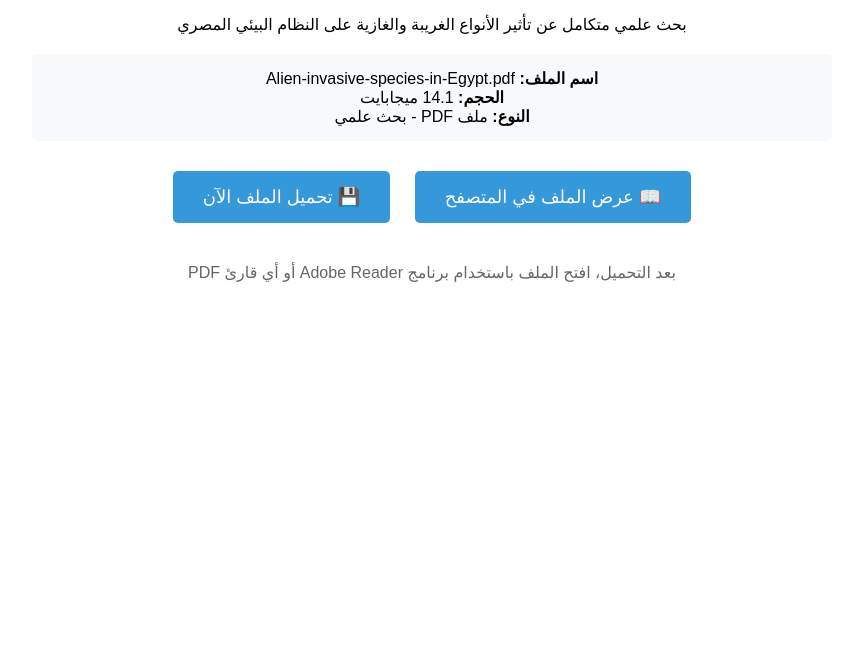
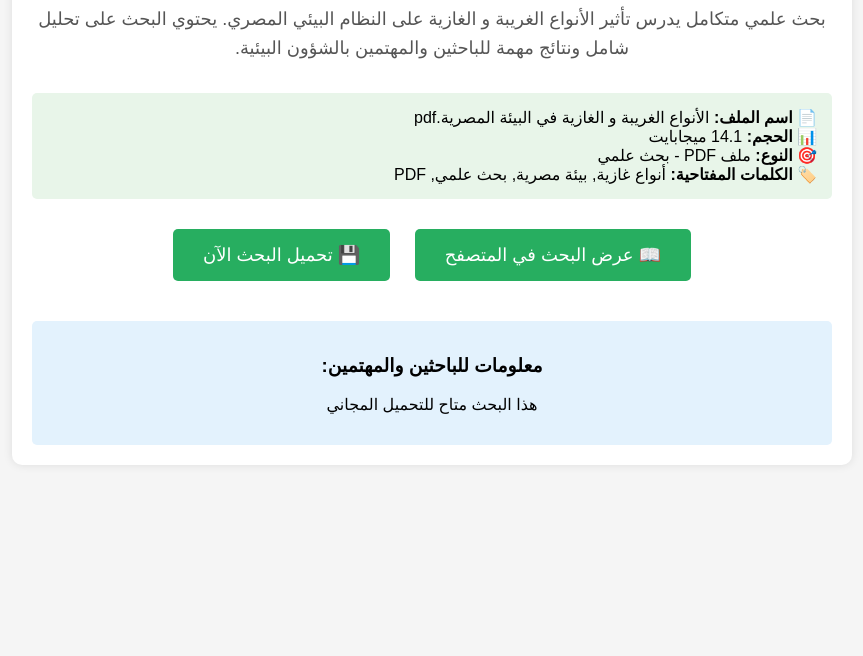
Before and after one commit to melhellw/my-pdf-host, a plain HTML site: page index.html in a window 1280 px wide. Shown: the part 144-800 px from the top of the page, without its empty margins (208-1071 px from the left). Drawn offline with Linux system fonts and the light colour scheme.

Commit message:
Update index.html
Edit new code

```diff
--- a/index.html
+++ b/index.html
@@ -1,27 +1,48 @@
 <!DOCTYPE html>
-<html>
+<html lang="ar" dir="rtl">
 <head>
-    <title>الأنواع الغريبة والغازية في البيئة المصرية - بحث علمي</title>
-    <meta name="description" content="بحث علمي عن الأنواع الغريبة والغازية في البيئة المصرية">
+    <meta charset="UTF-8">
+    <meta name="viewport" content="width=device-width, initial-scale=1.0">
+    <title>الأنواع الغريبة و الغازية في البيئة المصرية - بحث علمي PDF</title>
+    <meta name="description" content="تحميل بحث كامل عن الأنواع الغريبة و الغازية في البيئة المصرية - دراسة علمية شاملة بتنسيق PDF">
+    <meta name="keywords" content="الأنواع الغازية, البيئة المصرية, بحث علمي, PDF, الأنواع الغريبة, مصر, بيئة">
+    <meta name="author" content="موقع الأبحاث العلمية">
+
+    <!-- Open Graph for social media -->
+    <meta property="og:title" content="الأنواع الغريبة و الغازية في البيئة المصرية">
+    <meta property="og:description" content="بحث علمي متكامل عن تأثير الأنواع الغريبة و الغازية على النظام البيئي المصري">
+    <meta property="og:type" content="website">
+    <meta property="og:url" content="https://melheliv.github.io/my-pdf-host/">
+
     <style>
         body {
             font-family: Arial, sans-serif;
             text-align: center;
             margin: 50px;
             direction: rtl;
+            background: #f5f5f5;
         }
         .container {
             max-width: 800px;
             margin: 0 auto;
             padding: 20px;
+            background: white;
+            border-radius: 10px;
+            box-shadow: 0 0 10px rgba(0,0,0,0.1);
         }
         h1 {
             color: #2c3e50;
+            margin-bottom: 20px;
+        }
+        .description {
+            color: #555;
+            font-size: 18px;
+            line-height: 1.6;
             margin-bottom: 30px;
         }
         .download-btn {
             display: inline-block;
-            background: #3498db;
+            background: #27ae60;
             color: white;
             padding: 15px 30px;
             margin: 10px;
@@ -31,38 +52,45 @@
             transition: background 0.3s;
         }
         .download-btn:hover {
-            background: #2980b9;
+            background: #219653;
         }
         .file-info {
-            background: #f8f9fa;
+            background: #e8f5e9;
             padding: 15px;
             margin: 20px 0;
             border-radius: 5px;
+            text-align: right;
         }
     </style>
 </head>
 <body>
     <div class="container">
-        <h1>الأنواع الغريبة والغازية في البيئة المصرية</h1>
-        <p>بحث علمي متكامل عن تأثير الأنواع الغريبة والغازية على النظام البيئي المصري</p>
+        <h1>الأنواع الغربية و الغازية في البيئة المصرية - بحث علمي</h1>
+
+        <p class="description">
+            بحث علمي متكامل يدرس تأثير الأنواع الغريبة و الغازية على النظام البيئي المصري.
+            يحتوي البحث على تحليل شامل ونتائج مهمة للباحثين والمهتمين بالشؤون البيئية.
+        </p>
 
         <div class="file-info">
-            <strong>اسم الملف:</strong> Alien-invasive-species-in-Egypt.pdf<br>
-            <strong>الحجم:</strong> 14.1 ميجابايت<br>
-            <strong>النوع:</strong> ملف PDF - بحث علمي
+            <strong>📄 اسم الملف:</strong> الأنواع الغريبة و الغازية في البيئة المصرية.pdf<br>
+            <strong>📊 الحجم:</strong> 14.1 ميجابايت<br>
+            <strong>🎯 النوع:</strong> ملف PDF - بحث علمي<br>
+            <strong>🏷️ الكلمات المفتاحية:</strong> أنواع غازية, بيئة مصرية, بحث علمي, PDF
         </div>
 
         <a href="Alien-invasive-species-in-Egypt.pdf" class="download-btn" target="_blank">
-            📖 عرض الملف في المتصفح
+            📖 عرض البحث في المتصفح
         </a>
 
-        <a href="Alien-invasive-species-in-Egypt.pdf" class="download-btn" download="الأنواع-الدخيلة-في-مصر.pdf">
-            💾 تحميل الملف الآن
+        <a href="Alien-invasive-species-in-Egypt.pdf" class="download-btn" download="الأنواع-الغازية-في-البيئة-المصرية.pdf">
+            💾 تحميل البحث الآن
         </a>
 
-        <p style="margin-top: 30px; color: #666;">
-            بعد التحميل، افتح الملف باستخدام برنامج Adobe Reader أو أي قارئ PDF
-        </p>
+        <div style="margin-top: 30px; padding: 15px; background: #e3f2fd; border-radius: 5px;">
+            <h3>معلومات للباحثين والمهتمين:</h3>
+            <p>هذا البحث متاح للتحميل المجاني</p>
+        </div>
     </div>
 </body>
 </html>
```
